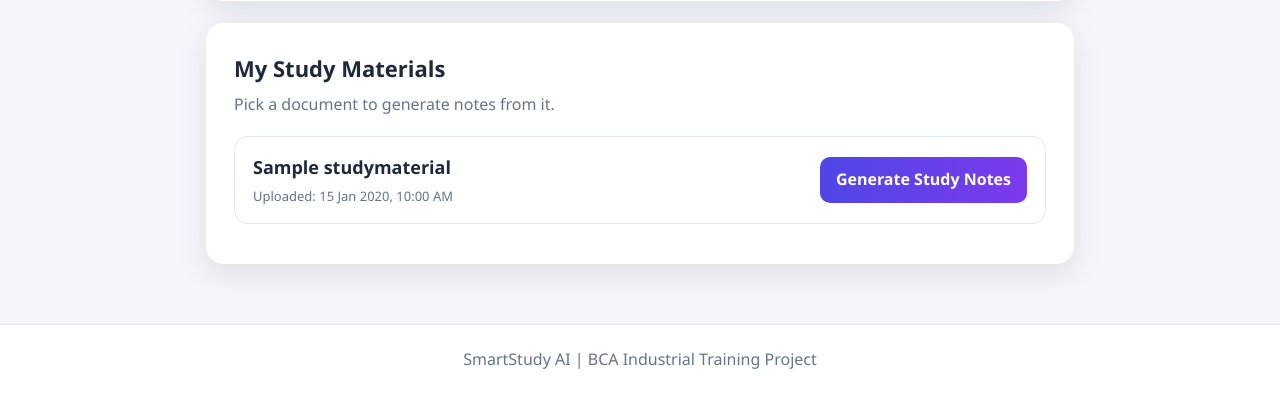
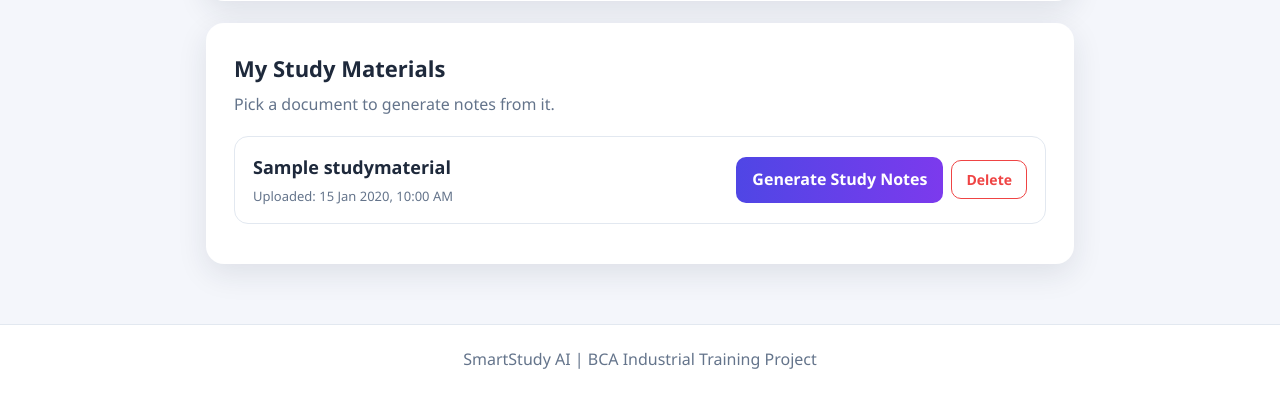
Before and after one commit to abdulhannan8273-pixel/SmartStudyAI, a Django app: page /materials/upload/ in a window 1280 px wide. Shown: the part 618-1012 px from the top of the page. Run offline with Django 5.2, Linux system fonts and the light colour scheme; tables that the repository leaves empty hold one stand-in row (values such as "Sample post").

Commit message:
Add delete option for uploaded PDFs

```diff
--- a/materials/templates/materials/upload.html
+++ b/materials/templates/materials/upload.html
@@ -33,6 +33,10 @@
   .item .date{color:var(--mute);font-size:13px;margin:0}
   .open{background:linear-gradient(90deg,var(--p),var(--p2));color:#fff;text-decoration:none;padding:10px 16px;border-radius:10px;font-weight:700;white-space:nowrap}
   .empty{color:var(--mute);text-align:center;padding:20px}
+  .actions{display:flex;gap:8px;align-items:center;flex-shrink:0}
+  .actions form{margin:0}
+  .del{background:#fff;border:1.5px solid #ef4444;color:#ef4444;padding:9px 14px;border-radius:10px;font-weight:700;cursor:pointer;font-family:inherit;font-size:14px}
+  .del:hover{background:#fee2e2}
   pre{white-space:pre-wrap;overflow-wrap:anywhere;background:#f8fafc;border:1px solid var(--line);border-radius:12px;padding:16px;max-height:340px;overflow:auto;font-size:14px}
   footer{text-align:center;padding:22px;color:var(--mute);border-top:1px solid var(--line);background:#fff}
   @media(max-width:600px){.item{flex-direction:column;align-items:flex-start}.hero h1{font-size:26px}}
@@ -88,7 +92,13 @@
           <h3>{{ material.title }}</h3>
           <p class="date">Uploaded: {{ material.uploaded_at|date:"d M Y, h:i A" }}</p>
         </div>
-        <a class="open" href="{% url 'create_notes' material.id %}">Generate Study Notes</a>
+        <div class="actions">
+          <a class="open" href="{% url 'create_notes' material.id %}">Generate Study Notes</a>
+          <form method="post" action="{% url 'delete_material' material.id %}" onsubmit="return confirm('Delete this PDF and its saved notes permanently?');">
+            {% csrf_token %}
+            <button class="del" type="submit">Delete</button>
+          </form>
+        </div>
       </div>
     {% empty %}
       <div class="empty">No study materials uploaded yet.</div>
--- a/materials/urls.py
+++ b/materials/urls.py
@@ -17,4 +17,9 @@ urlpatterns = [
         views.delete_saved_notes,
         name="delete_saved_notes",
     ),
+    path(
+        "material/<int:material_id>/delete/",
+        views.delete_material,
+        name="delete_material",
+    ),
 ]
--- a/materials/views.py
+++ b/materials/views.py
@@ -550,6 +550,22 @@ def clean_notes(notes):
     return cleaned
 
 
+def delete_material(request, material_id):
+    if request.method == "POST":
+        material = get_object_or_404(StudyMaterial, id=material_id)
+
+        key = f"[PDF] {material.title} (id {material.id})"
+        SavedStudyNotes.objects.filter(topic=key).delete()
+
+        if material.pdf_file:
+            material.pdf_file.delete(save=False)
+        material.delete()
+
+        messages.success(request, "Study material deleted.")
+    return redirect("upload_material")
+
+
+
 def delete_saved_notes(request, notes_id):
     if request.method == "POST":
         item = get_object_or_404(SavedStudyNotes, id=notes_id)
```
